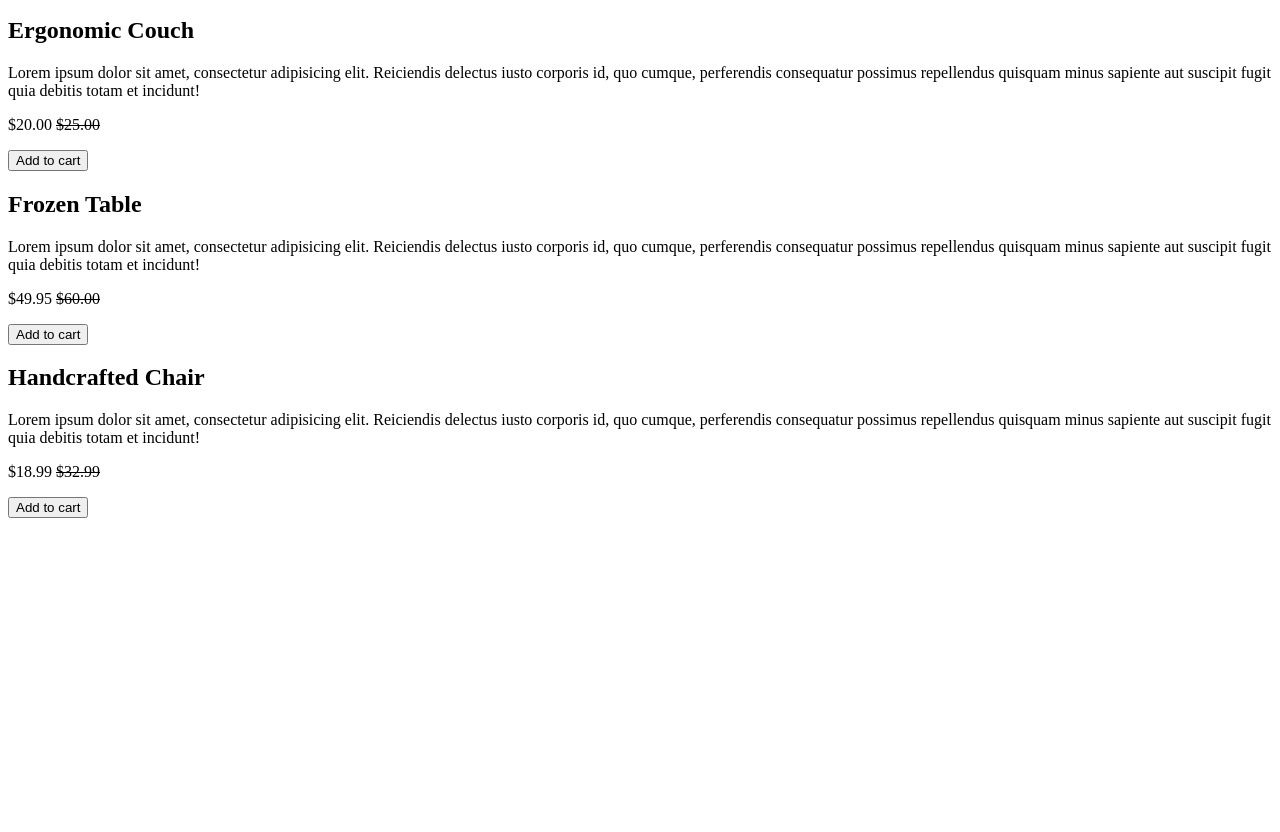
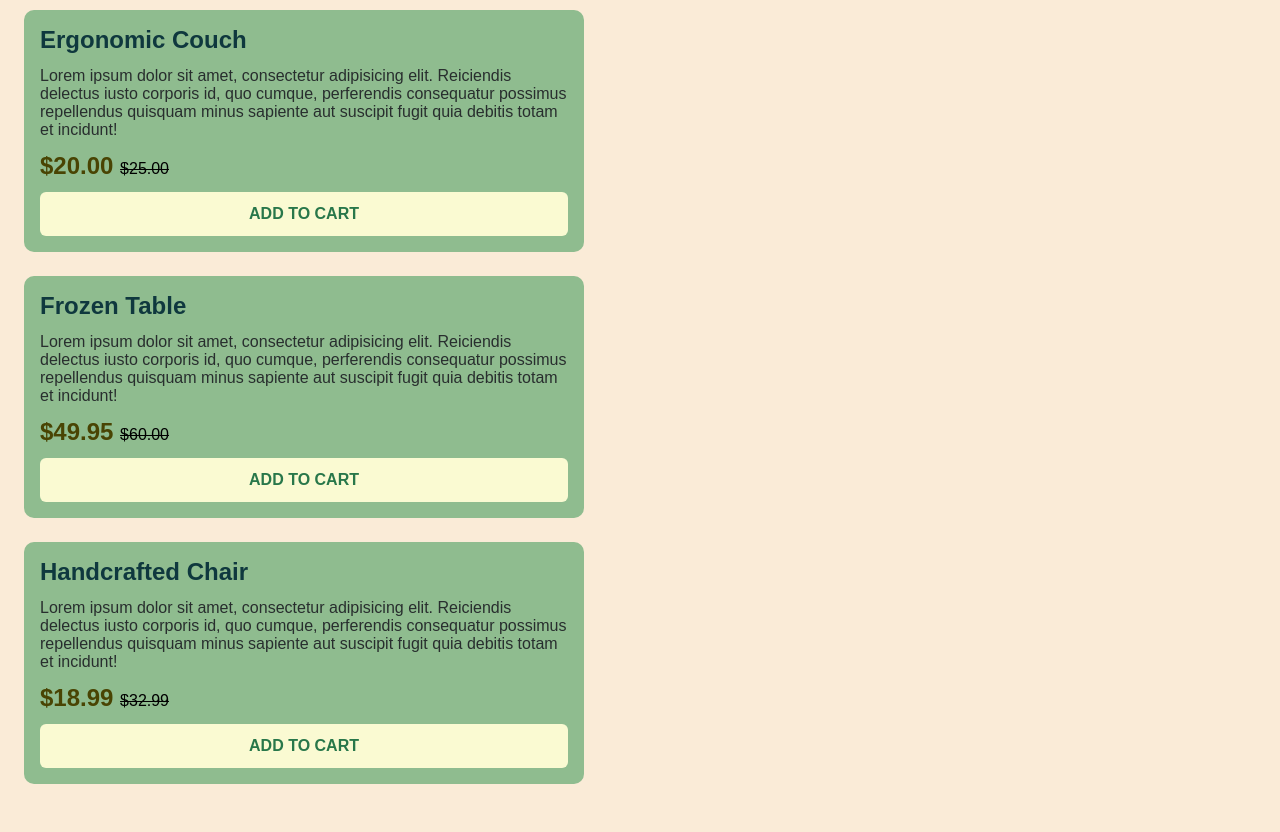
Before and after one commit to ashashlin/Unit1.FurnitureEmporium, a plain HTML site: page index.html in a window 1280 px wide. Shown: the part 101-933 px from the top of the page. Before the commit the page ends 800 px from the top, so only its background shows below. Drawn offline with Linux system fonts and the light colour scheme.

Commit message:
finish css

```diff
--- a/index.css
+++ b/index.css
@@ -0,0 +1,64 @@
+* {
+  box-sizing: border-box;
+  margin: 0;
+}
+
+body {
+  padding: 1.5rem;
+  background-color: #faebd7;
+}
+
+header {
+  color: #2f4f4f;
+  margin-bottom: 2rem;
+}
+
+article {
+  background-color: #8fbc8f;
+  color: #282e2e;
+  font-family: Arial, Helvetica, sans-serif;
+  width: 35rem;
+  padding: 1rem;
+  margin-bottom: 1.5rem;
+  border-radius: 10px;
+}
+
+.furniture-name,
+.furniture-details,
+.furniture-price {
+  margin-bottom: 0.8rem;
+}
+
+.furniture-name {
+  color: #0f383e;
+}
+
+.furniture-price {
+  color: #494403;
+  font-weight: 700;
+  font-size: 1.5rem;
+}
+
+.furniture-price-original {
+  color: #000000;
+  font-weight: 400;
+  font-size: 1rem;
+}
+
+.add-to-cart-btn {
+  font-size: 1rem;
+  font-weight: 600;
+  text-transform: uppercase;
+  background-color: #fafad2;
+  color: #28774a;
+  border: none;
+  width: 33rem;
+  padding: 0.8rem;
+  border-radius: 6px;
+  cursor: pointer;
+}
+
+.add-to-cart-btn:hover {
+  opacity: 0.8;
+  transition: opacity 150ms;
+}
--- a/index.html
+++ b/index.html
@@ -2,6 +2,7 @@
 <html lang="en">
   <head>
     <title>Furniture Emporium</title>
+    <link rel="stylesheet" href="index.css" />
   </head>
   <body>
     <main>
@@ -13,37 +14,43 @@
         </p>
       </header>
       <article>
-        <h2>Ergonomic Couch</h2>
-        <p>
+        <h2 class="furniture-name">Ergonomic Couch</h2>
+        <p class="furniture-details">
           Lorem ipsum dolor sit amet, consectetur adipisicing elit. Reiciendis
           delectus iusto corporis id, quo cumque, perferendis consequatur
           possimus repellendus quisquam minus sapiente aut suscipit fugit quia
           debitis totam et incidunt!
         </p>
-        <p>$20.00 <s>$25.00</s></p>
-        <button>Add to cart</button>
+        <p class="furniture-price">
+          $20.00 <s class="furniture-price-original">$25.00</s>
+        </p>
+        <button class="add-to-cart-btn">Add to cart</button>
       </article>
       <article>
-        <h2>Frozen Table</h2>
-        <p>
+        <h2 class="furniture-name">Frozen Table</h2>
+        <p class="furniture-details">
           Lorem ipsum dolor sit amet, consectetur adipisicing elit. Reiciendis
           delectus iusto corporis id, quo cumque, perferendis consequatur
           possimus repellendus quisquam minus sapiente aut suscipit fugit quia
           debitis totam et incidunt!
         </p>
-        <p>$49.95 <s>$60.00</s></p>
-        <button>Add to cart</button>
+        <p class="furniture-price">
+          $49.95 <s class="furniture-price-original">$60.00</s>
+        </p>
+        <button class="add-to-cart-btn">Add to cart</button>
       </article>
       <article>
-        <h2>Handcrafted Chair</h2>
-        <p>
+        <h2 class="furniture-name">Handcrafted Chair</h2>
+        <p class="furniture-details">
           Lorem ipsum dolor sit amet, consectetur adipisicing elit. Reiciendis
           delectus iusto corporis id, quo cumque, perferendis consequatur
           possimus repellendus quisquam minus sapiente aut suscipit fugit quia
           debitis totam et incidunt!
         </p>
-        <p>$18.99 <s>$32.99</s></p>
-        <button>Add to cart</button>
+        <p class="furniture-price">
+          $18.99 <s class="furniture-price-original">$32.99</s>
+        </p>
+        <button class="add-to-cart-btn">Add to cart</button>
       </article>
     </main>
   </body>
```
